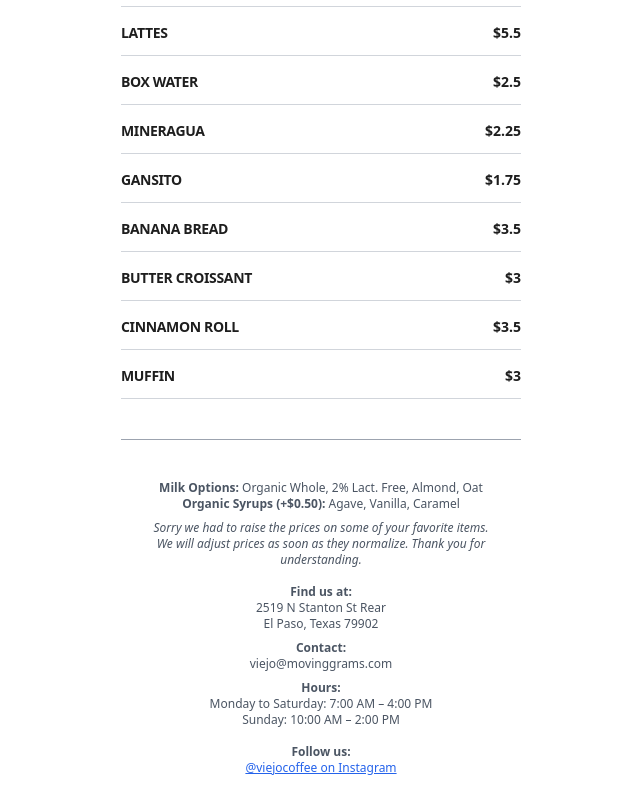
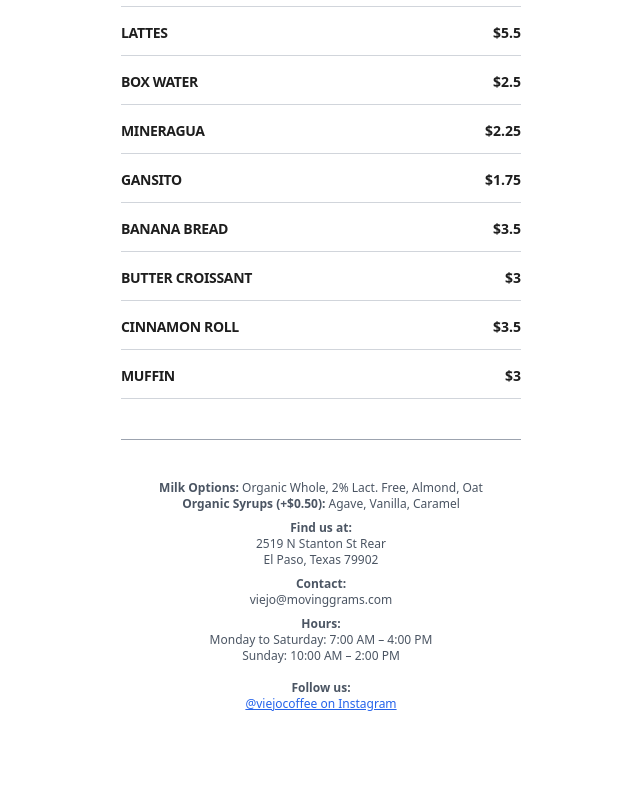
Before and after one commit to Soulseye1/viejo, a React (Create React App) app: page / in a window 1280 px wide. Shown: the part 2231-3031 px from the top of the page, without its empty margins (319-959 px from the left). After the commit the page ends 2967 px from the top, so only its background shows below. Built offline with nearby package versions, Linux system fonts and the light colour scheme.

Commit message:
Update App.js

```diff
--- a/src/App.js
+++ b/src/App.js
@@ -106,10 +106,7 @@ export default function ViejoMenuApp() {
           <strong>Milk Options:</strong> Organic Whole, 2% Lact. Free, Almond, Oat<br />
           <strong>Organic Syrups (+$0.50):</strong> Agave, Vanilla, Caramel
         </p>
-        <p className="italic mb-4">
-          Sorry we had to raise the prices on some of your favorite items.<br />
-          We will adjust prices as soon as they normalize. Thank you for understanding.
-        </p>
+
         <p className="mb-2">
           <strong>Find us at:</strong><br />
           2519 N Stanton St Rear<br />
```
